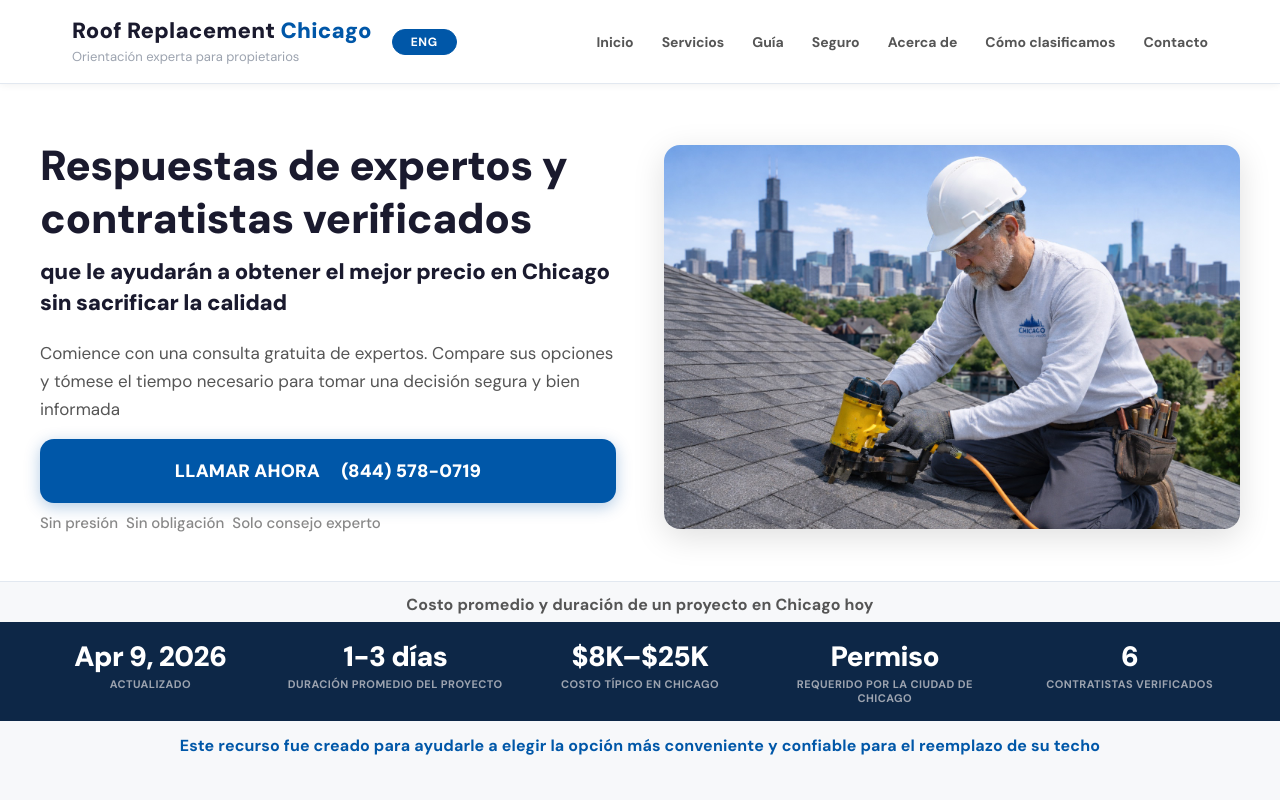
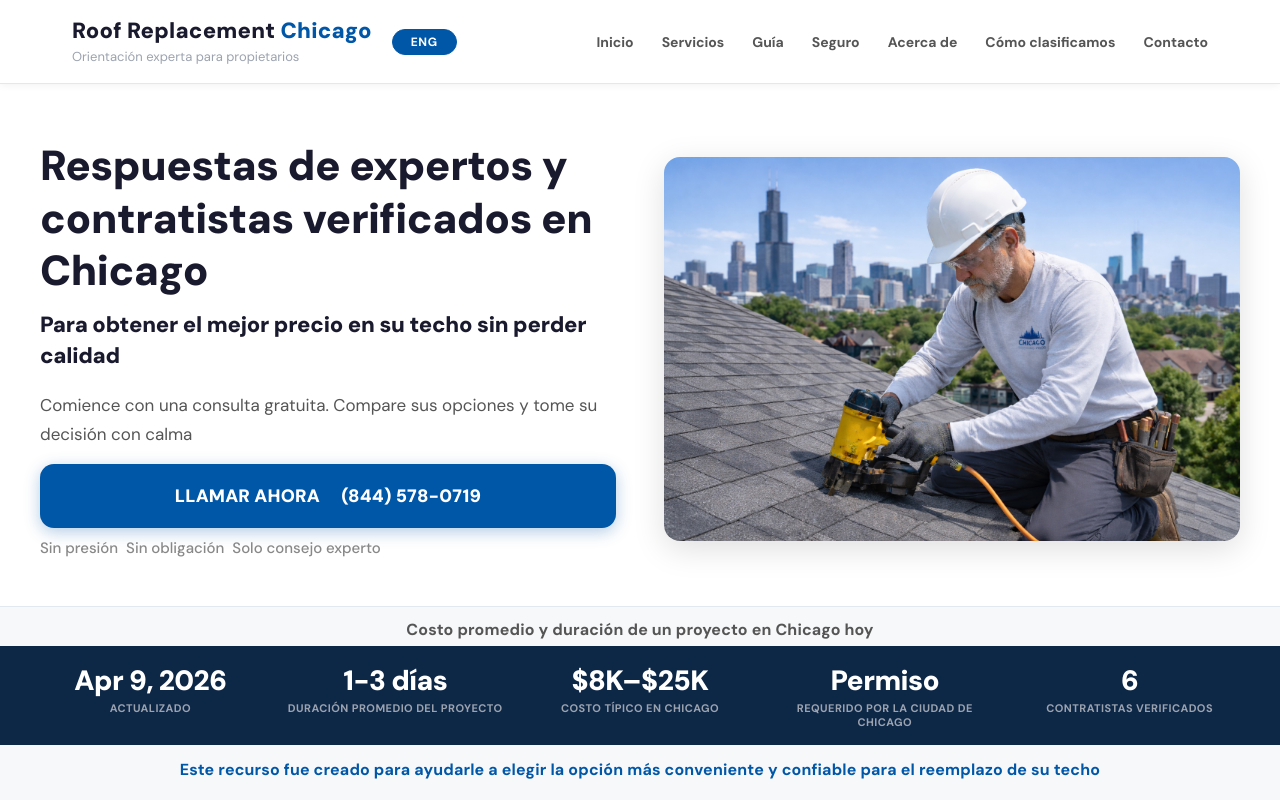
Before and after one commit to dm100usa-oss/roofreplacementchicago, a Next.js app: page /es in a window 1280 px wide. Shown: the top 800 px of the page. Built offline with nearby package versions, Linux system fonts and the light colour scheme.

Commit message:
Update page.tsx

```diff
--- a/src/app/[lang]/page.tsx
+++ b/src/app/[lang]/page.tsx
@@ -90,11 +90,11 @@ export default function LangHomePage({ params }: Props) {
           <div className={styles.heroContent}>
             <div className={styles.heroTextCol}>
               <div className={styles.heroLeft}>
-                <h1>Respuestas de expertos y contratistas verificados</h1>
-                <p className={styles.heroSubtitle}>que le ayudarán a obtener el mejor precio en Chicago sin sacrificar la calidad</p>
+                <h1>Respuestas de expertos y contratistas verificados en Chicago</h1>
+                <p className={styles.heroSubtitle}>Para obtener el mejor precio en su techo sin perder calidad</p>
               </div>
               <div className={styles.heroRight}>
-                <p className={styles.heroBody}>Comience con una consulta gratuita de expertos. Compare sus opciones y tómese el tiempo necesario para tomar una decisión segura y bien informada</p>
+                <p className={styles.heroBody}>Comience con una consulta gratuita. Compare sus opciones y tome su decisión con calma</p>
                 <a href={`tel:${MAIN_PHONE}`} className={styles.btnCall}>
                   LLAMAR AHORA{'     '}{MAIN_PHONE_DISPLAY}
                 </a>
```
